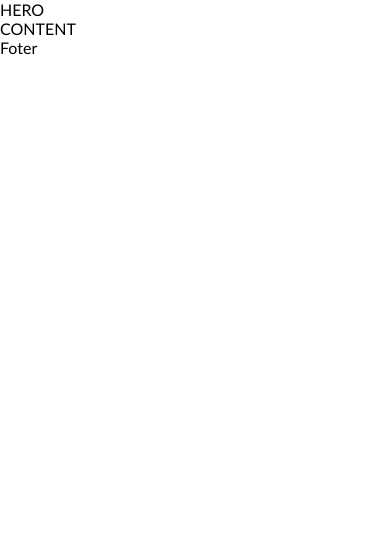
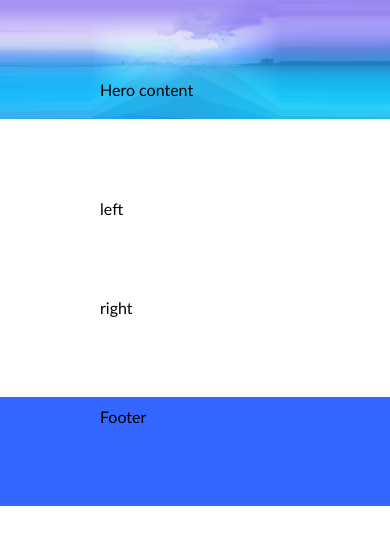
Before and after one commit to webdevelopment4everybody/coming-soon6, a plain HTML site: page index.html in a window 390 px wide. Drawn offline with Linux system fonts and the light colour scheme.

Commit message:
html structure

```diff
--- a/assets/css/main.css
+++ b/assets/css/main.css
@@ -0,0 +1,75 @@
+.container{
+    display:inline-block;
+    width:100%;
+    padding:80px;
+
+}
+.container.hero{
+    background-color: #36f;
+    padding-top:80px;
+    padding-bottom:20px;
+    background-image:url(/assets/img/background.png);
+    background-repeat: no-repeat;
+    background-position: center bottom;
+    background-size: cover;
+}
+.container.content{
+    background-color:#fff;
+    padding-top:80px;
+    padding-bottom:80px;
+}
+.container.footer{
+    background-color: #36f;
+    padding-top:10px;
+    padding-bottom:80px;
+}
+.container > .hero-row{
+    display:inline-block;
+    width:600px;
+    margin-left: calc(50% - 300px);
+}
+.container > .row{
+    display: inline-block;
+    width:1000px;
+    margin-left:calc(50% - 500px);
+}
+    .container > .row > .left{
+        display:inline-block;
+        width:50%;
+        float:left;
+    }
+    .container > .row > .right{
+        display:inline-block;
+        width:40%;
+        float:right;
+    }
+
+@media (max-width: 1100px) {
+    .container > .row{
+        width:800px;
+        margin-left:calc(50% - 400px);
+    }
+}
+@media (max-width: 900px) {
+    .container > .row{
+        width:600px;
+        margin-left:calc(50% - 300px);
+    }
+}
+@media (max-width: 700px) {
+    .container > .hero-row,
+    .container >.row{
+        width:100%;
+        padding-right:20px;
+        padding-left: 20px;
+        margin-left:0;
+}
+    .container > .row > .left{
+        width:100%;
+        margin-bottom:80px;
+    }
+    .container > .row > .right{
+        width:100%;
+
+    }
+}
--- a/index.html
+++ b/index.html
@@ -14,8 +14,25 @@
     <title>coming soon</title>
 </head>
 <body>
-    <div>HERO</div>
-    <div>CONTENT</div>
-    <div>Foter</div>
+    <div class="container hero">
+        <div class="hero-row">
+        Hero content
+        </div>
+    </div>
+    <div class="container content">
+        <div class="row">
+            <div class="left">
+                left
+            </div>
+            <div class="right">
+                right
+            </div>
+        </div>
+    </div>
+    <footer class="container footer">
+        <div class="row">
+        Footer
+        </div>
+    </footer>
 </body>
 </html>
```
